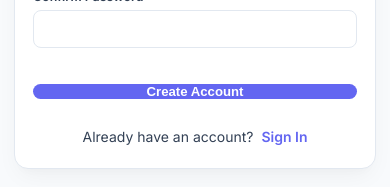
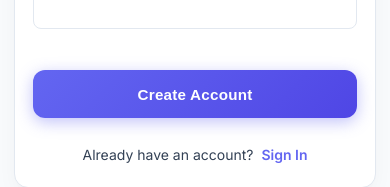
Before and after one commit to Onkar-Ghayal/kharchee-mern, a React (Vite) app in the folder client/: page /register in a window 390 px wide. Shown: the part 628-815 px from the top of the page. Built offline with nearby package versions, Linux system fonts and the light colour scheme; no server answers.

Commit message:
Upgrade Sign In and Create Account button thickness and touch targets on mobile

```diff
--- a/client/src/styles/auth.css
+++ b/client/src/styles/auth.css
@@ -264,36 +264,51 @@
 }
 
 /* -------------------- SUBMIT BUTTON -------------------- */
-.btn-submit {
+.auth-form .btn-submit,
+.btn-submit,
+.otp-submit-btn {
     width: 100%;
-    padding: 0.825rem 1.25rem;
-    background: var(--accent-primary, #6366f1);
+    min-height: 48px;
+    height: 48px;
+    padding: 0 1.25rem;
+    background: linear-gradient(135deg, #6366f1 0%, #4f46e5 100%);
     color: #ffffff;
     border: none;
-    border-radius: 10px;
-    font-size: 0.95rem;
-    font-weight: 600;
+    border-radius: 12px;
+    font-size: 1rem;
+    font-weight: 800;
+    letter-spacing: 0.015em;
     cursor: pointer;
-    transition: all 0.2s ease;
-    margin-top: 0.35rem;
+    transition: all 0.2s cubic-bezier(0.16, 1, 0.3, 1);
+    margin-top: 0.5rem;
     display: flex;
     align-items: center;
     justify-content: center;
+    box-shadow: 0 4px 16px rgba(99, 102, 241, 0.38);
+    user-select: none;
 }
 
-.btn-submit:hover:not(:disabled) {
-    background: #4f46e5;
-    transform: translateY(-1px);
-    box-shadow: 0 4px 12px rgba(99, 102, 241, 0.25);
+.auth-form .btn-submit:hover:not(:disabled),
+.btn-submit:hover:not(:disabled),
+.otp-submit-btn:hover:not(:disabled) {
+    background: linear-gradient(135deg, #4f46e5 0%, #4338ca 100%);
+    transform: translateY(-2px);
+    box-shadow: 0 6px 20px rgba(99, 102, 241, 0.5);
 }
 
-.btn-submit:active:not(:disabled) {
-    transform: translateY(0);
+.auth-form .btn-submit:active:not(:disabled),
+.btn-submit:active:not(:disabled),
+.otp-submit-btn:active:not(:disabled) {
+    transform: scale(0.98);
+    box-shadow: 0 2px 8px rgba(99, 102, 241, 0.3);
 }
 
-.btn-submit:disabled {
+.btn-submit:disabled,
+.otp-submit-btn:disabled {
     cursor: not-allowed;
     opacity: 0.65;
+    transform: none;
+    box-shadow: none;
 }
 
 .btn-loading-content {
@@ -557,15 +572,25 @@
         padding: 0 0.5rem;
     }
 
-    .btn-auth-submit {
-        height: 40px;
-        font-size: 0.875rem;
-        border-radius: 8px;
+    .auth-form .btn-submit,
+    .btn-submit,
+    .btn-auth-submit,
+    .otp-submit-btn {
+        width: 100%;
+        min-height: 48px;
+        height: 48px;
+        font-size: 0.95rem;
+        font-weight: 800;
+        letter-spacing: 0.015em;
+        border-radius: 12px;
+        background: linear-gradient(135deg, #6366f1 0%, #4f46e5 100%);
+        box-shadow: 0 4px 16px rgba(99, 102, 241, 0.4);
+        margin-top: 0.65rem;
     }
 
     .auth-bottom-links {
-        margin-top: 1rem;
-        font-size: 0.8rem;
+        margin-top: 1.15rem;
+        font-size: 0.825rem;
     }
 
     .otp-inputs-row {
```
